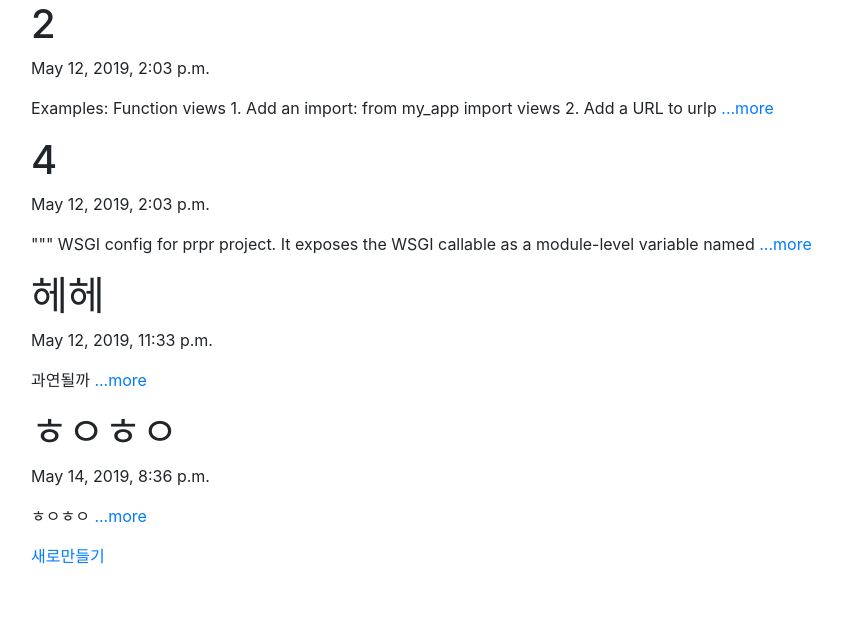
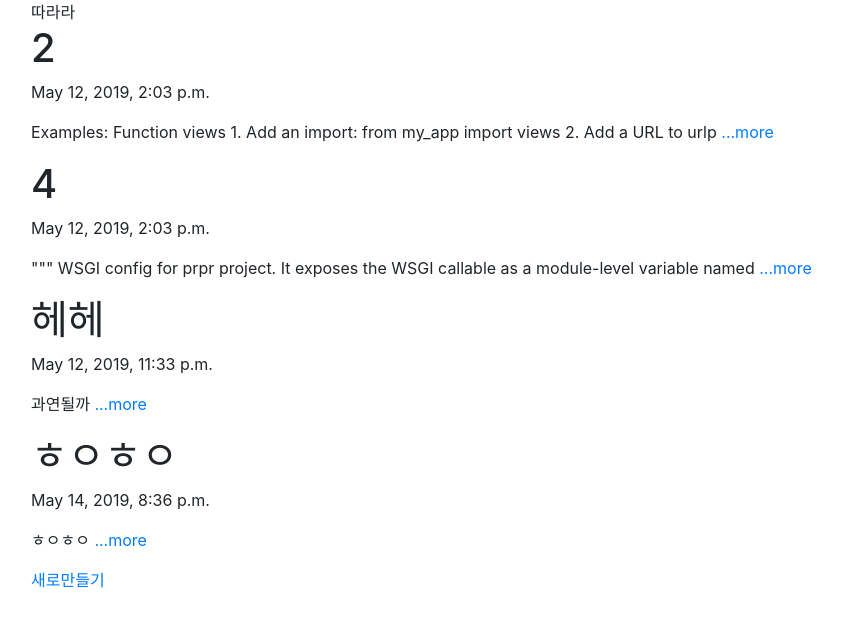
Before and after one commit to wpdnakstp/5.12-Blog-create..-, a Django app: page / in a window 1280 px wide. Shown: the part 56-683 px from the top of the page, without its empty margins (54-896 px from the left). Run offline with Django 3.2, Linux system fonts and the light colour scheme; data comes from the database, SQL or seed files in the repository; some libraries are stand-ins or nearby versions.

Commit message:
subtle change

```diff
--- a/prpr/hi/templates/home.html
+++ b/prpr/hi/templates/home.html
@@ -2,7 +2,7 @@
 
 {% block content %}
 
-
+따라라
 {% for blog in blogs.all %}
 
 <h1> {{ blog.title }}</h1>
```
